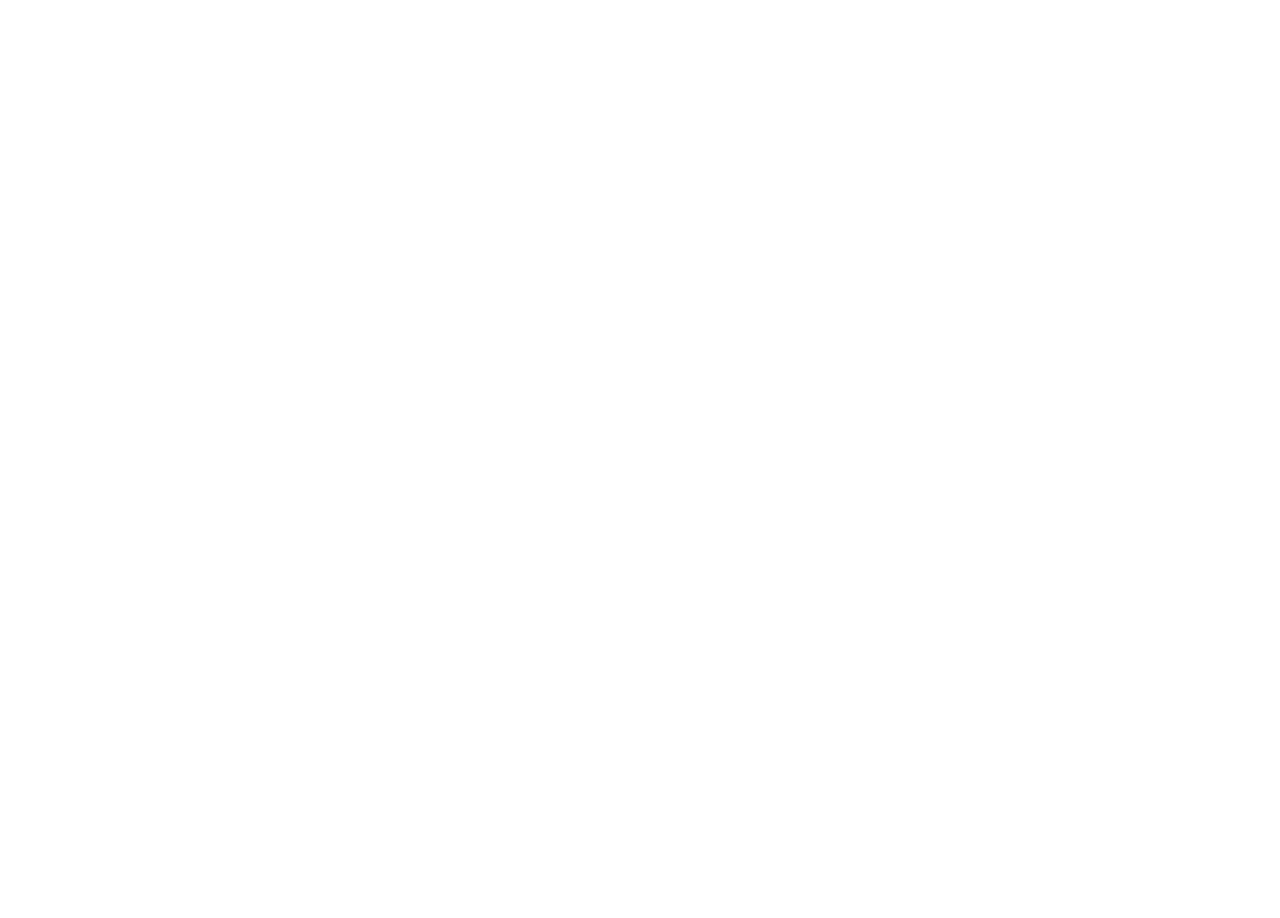
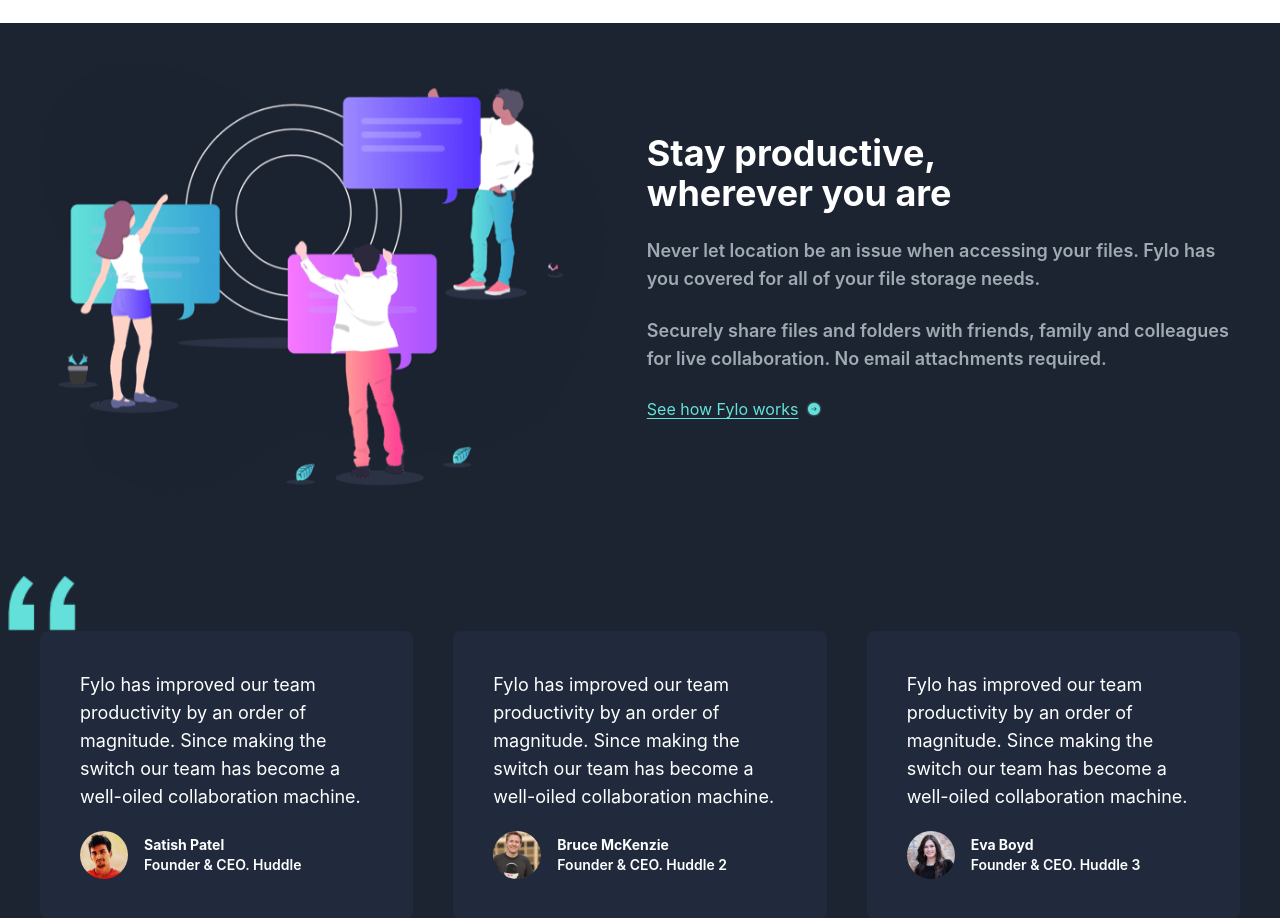
Before and after one commit to Abdouxone/mini-projects, a Next.js app: page /fylo in a window 1280 px wide. Shown: the part 1960-2878 px from the top of the page. Before the commit the page ends 1871 px from the top, so only its background shows below. Built offline with nearby package versions, Linux system fonts and the light colour scheme; a web font is replaced by a local one.

Commit message:
productive & testimonials section

```diff
--- a/app/fylo/page.tsx
+++ b/app/fylo/page.tsx
@@ -45,8 +45,8 @@
           </div>
 
           {/* features */}
-          <div className="bg-[#181F2B]">
-            <div className="grid md:grid-cols-2  gap-10 grid-cols-1  max-w-6xl mx-auto">
+          <div className="bg-[#181F2B] -mt-2">
+            <div className="grid md:grid-cols-2  gap-10 grid-cols-1  max-w-6xl mx-auto pb-10">
               <div className="flex p-10 flex-col text-center items-center justify-center">
                 <div className="mb-5">
                   <img src="/fylo/images/icon-access-anywhere.svg" alt="" />
@@ -111,6 +111,112 @@
               </div>
             </div>
           </div>
+
+          {/* productive section and testimonial section*/}
+          <div className="bg-[#1C2431]">
+            <div className="flex flex-col pb-25 p-10 gap-10 items-center md:flex-row max-w-7xl mx-auto mt-20">
+              <div className=" ">
+                <img
+                  src="/fylo/images/illustration-stay-productive.png"
+                  alt=""
+                  className="w-250"
+                />
+              </div>
+              <div className="text-left flex flex-col space-y-6">
+                <h1 className="text-white font-bold text-3xl  max-w-sm md:text-4xl">
+                  Stay productive, wherever you are
+                </h1>
+                <p className="md:text-lg text-base">
+                  Never let location be an issue when accessing your files. Fylo
+                  has you covered for all of your file storage needs.
+                </p>
+                <p className="md:text-lg text-base">
+                  Securely share files and folders with friends, family and
+                  colleagues for live collaboration. No email attachments
+                  required.
+                </p>
+                <a
+                  href=""
+                  className="underline underline-offset-3  text-[#65E2D9] flex  items-center space-x-2"
+                >
+                  <span>See how Fylo works</span>
+                  <img src="/fylo/images/icon-arrow.svg" alt="" />
+                </a>
+              </div>
+            </div>
+            {/* testimonials */}
+            <div className="max-w-7xl pb-20 mx-auto flex items-center gap-10 flex-col p-10 md:flex-row">
+              <div className="flex relative space-y-5 flex-col md:max-w-sm  rounded-lg bg-[#202A3C] p-10">
+                <img
+                  src="/fylo/images/bg-quotes.png"
+                  alt="bg-quotes"
+                  className="absolute md:-top-14 md:-left-8 left-2 -top-8 w-10 md:w-17 "
+                />
+                <p className="md:text-lg text-base font-normal  text-white">
+                  Fylo has improved our team productivity by an order of
+                  magnitude. Since making the switch our team has become a
+                  well-oiled collaboration machine.
+                </p>
+                <div className="flex space-x-4 flex-row items-center">
+                  <img
+                    src="/fylo/images/profile-1.jpg"
+                    alt="profile 1"
+                    className="w-12 rounded-full"
+                  />
+                  <div className="flex flex-col text-left ">
+                    <p className="text-sm  text-white font-bold">
+                      Satish Patel
+                    </p>
+                    <p className="text-sm  text-white ">
+                      Founder & CEO. Huddle
+                    </p>
+                  </div>
+                </div>
+              </div>
+              <div className="flex space-y-5 flex-col md:max-w-sm rounded-lg bg-[#202A3C] p-10">
+                <p className="md:text-lg text-base font-normal text-white">
+                  Fylo has improved our team productivity by an order of
+                  magnitude. Since making the switch our team has become a
+                  well-oiled collaboration machine.
+                </p>
+                <div className="flex space-x-4 flex-row items-center">
+                  <img
+                    src="/fylo/images/profile-2.jpg"
+                    alt="profile 2"
+                    className="w-12 rounded-full"
+                  />
+                  <div className="flex flex-col text-left ">
+                    <p className="text-sm  text-white font-bold">
+                      Bruce McKenzie
+                    </p>
+                    <p className="text-sm  text-white ">
+                      Founder & CEO. Huddle 2
+                    </p>
+                  </div>
+                </div>
+              </div>
+              <div className="flex space-y-5 flex-col md:max-w-sm  rounded-lg bg-[#202A3C] p-10">
+                <p className="md:text-lg text-base font-normal text-white">
+                  Fylo has improved our team productivity by an order of
+                  magnitude. Since making the switch our team has become a
+                  well-oiled collaboration machine.
+                </p>
+                <div className="flex space-x-4 flex-row items-center">
+                  <img
+                    src="/fylo/images/profile-3.jpg"
+                    alt="profile 3"
+                    className="w-12 rounded-full"
+                  />
+                  <div className="flex flex-col text-left ">
+                    <p className="text-sm  text-white font-bold">Eva Boyd</p>
+                    <p className="text-sm  text-white ">
+                      Founder & CEO. Huddle 3
+                    </p>
+                  </div>
+                </div>
+              </div>
+            </div>
+          </div>
         </div>
       </div>
     </div>
```
